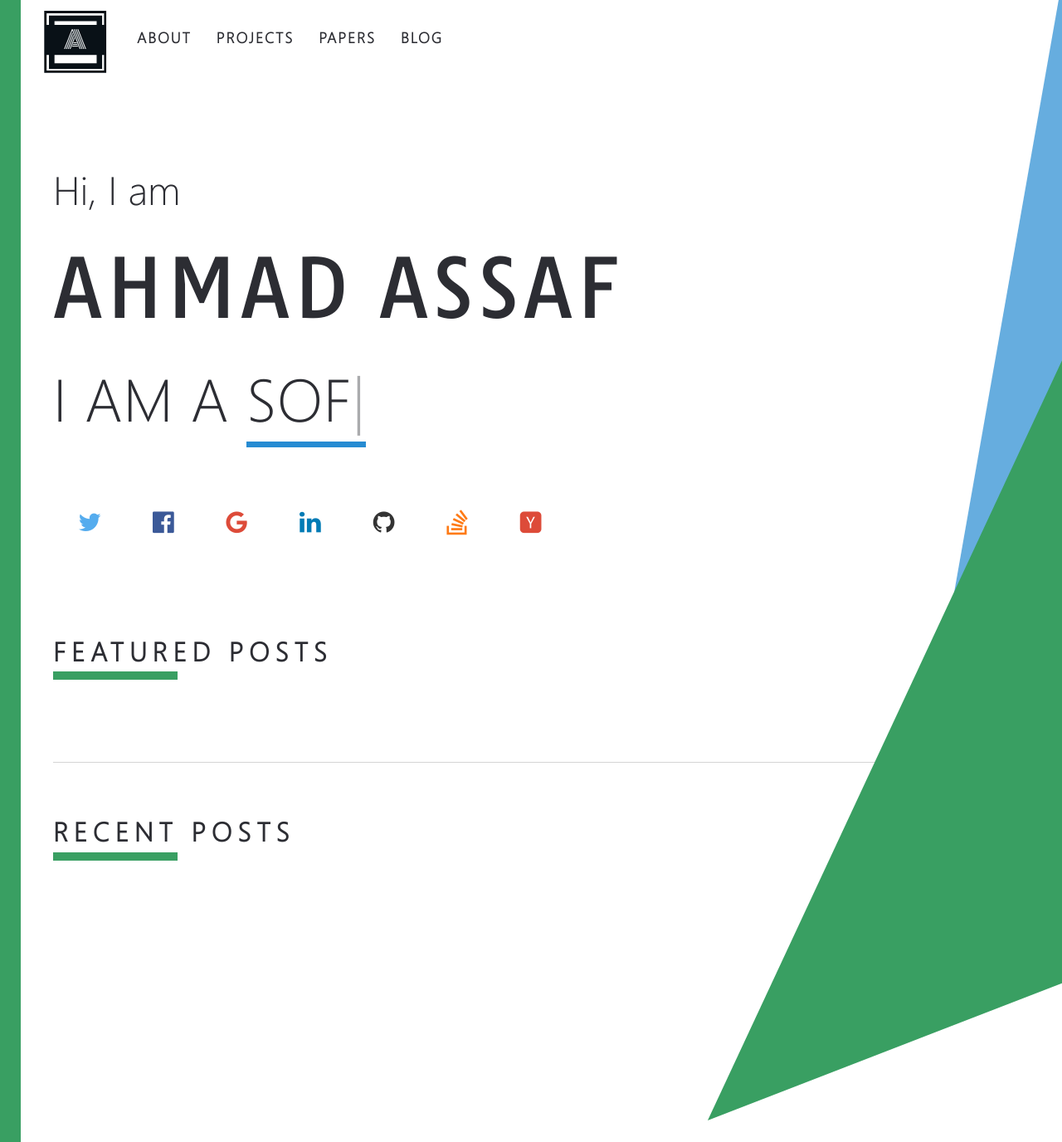
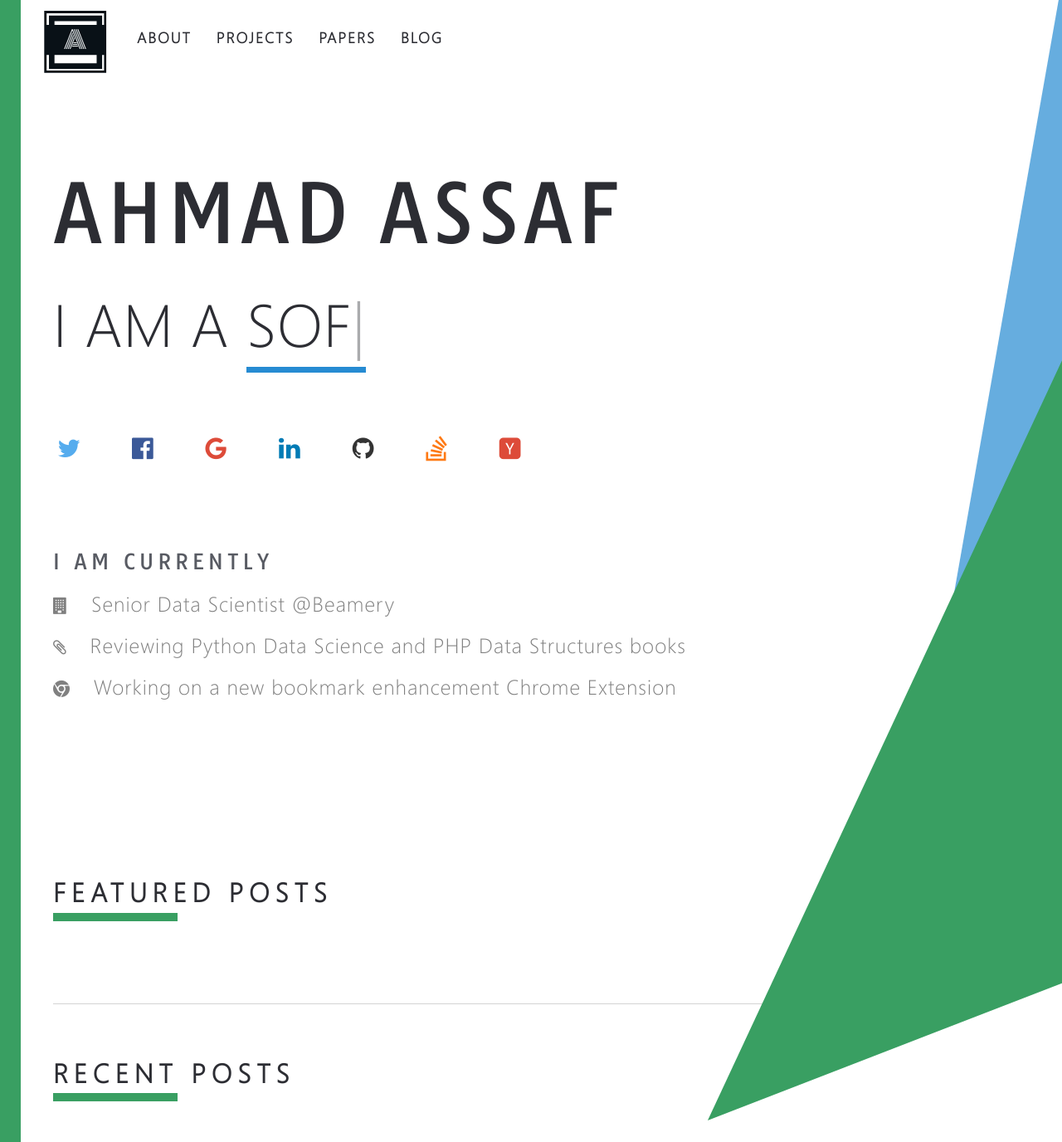
Before and after one commit to ahmadassaf/blog-core, a Jekyll site: the page built from index.md, in a window 1280 px wide and 1376 px high. Shown: the whole window at 83% size. Built offline with Jekyll 4.4.1, drawn with Linux system fonts in a browser that asks for light colours.

Commit message:
finishing the homepage stylings before cleaning up stuff

```diff
--- /dev/null
+++ b/_data/currently.yml
@@ -0,0 +1,10 @@
+- title: Senior Data Scientist @Beamery
+  url: http://beamery.com
+  icon: building
+
+- title: Reviewing Python Data Science and PHP Data Structures books
+  icon: paperclip
+
+- title: Working on a new bookmark enhancement Chrome Extension
+  url: http://github.com/ahmadassaf/booklight
+  icon: chrome
--- a/_includes/partials/navigation.html
+++ b/_includes/partials/navigation.html
@@ -1,7 +1,7 @@
 <div class="navigation-bar {% if page.layout == 'post' %} post-navigation {% endif %}">
 
     <div class="header-elements">
-            <a href="{{ site.url }}" class="logo {% if page.layout == 'post' %} post-logo {% endif %}"><img alt="logo" src="{{ site.url }}/images/{{ site.logo }}"></a>
+            <a href=" {% if page.layout != 'home' %}{{ site.url }}/blog {% else %}{{ site.url }}{% endif %}" class="logo {% if page.layout == 'post' %} post-logo {% endif %}"><img alt="logo" src="{{ site.url }}/images/{{ site.logo }}"></a>
             {% if page.layout != 'error' %}
             {% if page.layout != 'post' %}
                 <h1 class="section-title">{{ page.title}}</h1>
@@ -30,6 +30,7 @@
             <li><a href="">Papers</a></li>
             <li><a href="">Projects</a></li>
             <li><a href="">About</a></li>
+            <li class="reponsive-homepage-icon"><a alt="Archive" class="icon-menu-toggle" href="/blog"><i class="fa fa-archive" aria-hidden="true"></i></a></li>
         {% endif %}
     </ul>
 </div>
--- a/_includes/partials/post/header.html
+++ b/_includes/partials/post/header.html
@@ -1,5 +1,5 @@
 <div class="post-header">
-	<a href="{{ site.url }}" class="logo"><img alt="logo" src="{{ site.url }}/images/{{ site.logo }}"></a>
+	<a href="{{ site.url }}/blog" class="logo"><img alt="logo" src="{{ site.url }}/images/{{ site.logo }}"></a>
 	<div class="post-title-section">
 	 	<div class="section-line"><a class="category capitalize" href="{{ site.url}}/{{page.category | downcase | replace:' ', '-' }}">{% if page.category %}{{page.category}}{% else %}Home{% endif %}</a><em>/</em></div>
 	 	<h1 class="section-title post-title">{{ page.title | markdownify | remove: "<p>" | remove: "</p>" }}</h1>
--- a/_layouts/home.html
+++ b/_layouts/home.html
@@ -9,9 +9,27 @@ layout: compress
     <div class="main-title">
         <h4> Hi, I am</h4>
         <h1> Ahmad Assaf </h1>
-        <h2> I am a <span class="rotating-text" id=profession></span></h2>
+        <h2 class="rotating"> I am a <span class="rotating-text" id=profession></span></h2>
+        <h4> Data Scientist / Knowledge Seeker</h4>
         {% include partials/social-links.html %}
     </div>
+
+    <ul class="currently">
+        <h4>I am currently</h4>
+        {% for currently in site.data.currently %}
+          <li>
+            <i class="fa fa-{{currently.icon}}" aria-hidden="true"></i>
+            {% if currently.url %}
+                <a href="{{ currently.url }}">
+                  {{ currently.title }}
+                </a>
+            {% else %}
+                {{ currently.title }}
+            {% endif %}
+          </li>
+        {% endfor %}
+    </ul>
+
     <section class="posts archive-container main">
         <div class="featured-posts">
             <h1>featured posts</h1>
--- a/assets/_sass/_variables.scss
+++ b/assets/_sass/_variables.scss
@@ -2,6 +2,7 @@ $white        : #FFFFFF;
 $black        : #000000;
 $gray         : #d4d4d4;
 $light-gray   : #f2f2f2;
+$home-gray    : #808080;
 $dark-gray    : #585b63;
 
 $overlay-color: #2c2d33;
--- a/assets/_sass/partials/home.scss
+++ b/assets/_sass/partials/home.scss
@@ -20,16 +20,60 @@
         .rotating-text {
             border-bottom: 7px solid $blue;
         }
+
+        h4 {
+            display:none;
+            line-height: 1.5em;
+            color: $dark-gray;
+            text-transform: uppercase;
+            text-align: center;
+        }
+    }
+
+    ul.currently {
+
+        margin: 100px 0;
+        list-style: none;
+
+        h4 {
+            font-size: 25px;
+            text-transform: uppercase;
+            letter-spacing: 5px;
+            font-family: $header-font;
+            color: $dark-gray;
+        }
+
+        li {
+            margin: 20px 0;
+            font-size: 25px;
+            letter-spacing: 1px;
+            color: $home-gray;
+
+            i {
+                margin: 0 20px 0 0;
+                font-size: 20px;
+                color: $home-gray;
+            }
+
+            a {
+                color: $home-gray;
+            }
+        }
     }
 
     ul.social-links {
         list-style: none;
         display: table;
+        text-align: center;
 
         li {
             display: inline-table;
             font-size: 30px;
             margin: 80px 25px 0;
+
+            &:first-of-type {
+                margin: 0 25px 0 0;
+            }
         }
     }
 
@@ -51,3 +95,85 @@
         max-width: 1000px;
     }
 }
+
+@media screen and (max-width:1150px) {
+
+    h2 {
+        font-size: 1em;
+    }
+
+    .shapes {
+
+        right: -110px;
+
+        .geometry  {
+            right: -950px;
+            top: 110px;
+        }
+
+        .geometry-inverted {
+            right: -1150px;
+            top: 470px !important;
+        }
+    }
+}
+
+@media screen and (max-width:850px) {
+
+    .navigation-bar .header-elements .logo {
+        left: 30px;
+    }
+
+    .homepage .content {
+        font-size: 0.8em;
+    }
+
+    .homepage ul.currently li {
+        font-size: 20px;
+    }
+
+    .fixed-sidebar {
+        width: 10px !important;
+    }
+}
+
+@media screen and (max-width:750px) {
+    .homepage {
+        ul.currently {
+            h4 {
+                font-size: 20px;
+            }
+
+            li {
+                font-size: 17px;
+            }
+        }
+    }
+}
+
+@media screen and (max-width:650px) {
+
+    .homepage .main-title {
+        h1 {
+            text-align:center;
+        }
+
+        h4 {
+            display:block;
+        }
+    }
+
+    h1 {
+        font-size: 2.5em;
+    }
+    ul.social-links {
+        display:none !important;
+    }
+    .rotating {
+        display:none;
+    }
+
+    ul.currently {
+        display:none;
+    }
+}
--- a/assets/_sass/partials/navigation.scss
+++ b/assets/_sass/partials/navigation.scss
@@ -132,6 +132,10 @@
         &.categories-list.home-menu {
             left: 150px;
             right: auto;
+
+            .reponsive-homepage-icon {
+                display:none;
+            }
         }
     }
 }
@@ -172,6 +176,14 @@
                 }
             }
         }
+
+        ul.categories-list.home-menu {
+            right:0;
+            .reponsive-homepage-icon {
+                font-size:30px;
+                display:block !important;
+            }
+        }
     }
 
     .navigation-bar .header-elements .post-logo {
```
Also changed, not shown: assets/js/build/main.js.
